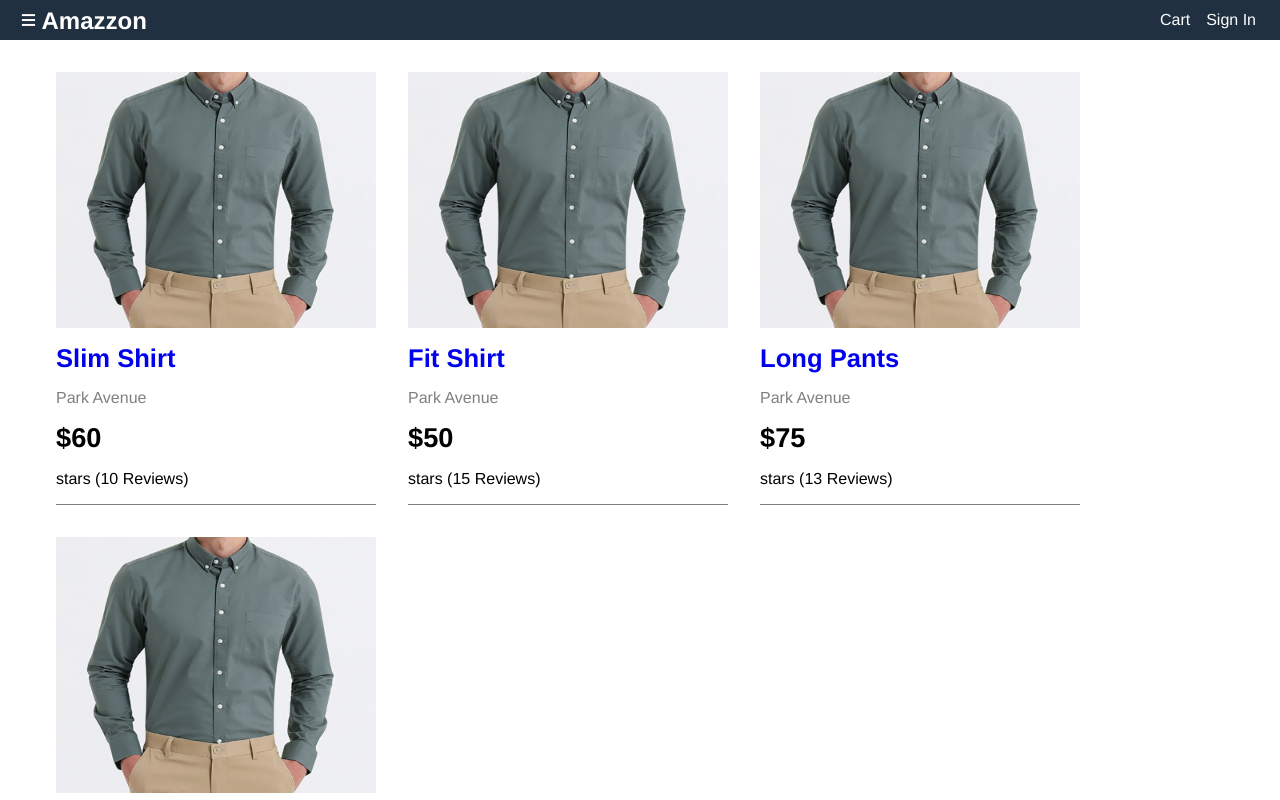
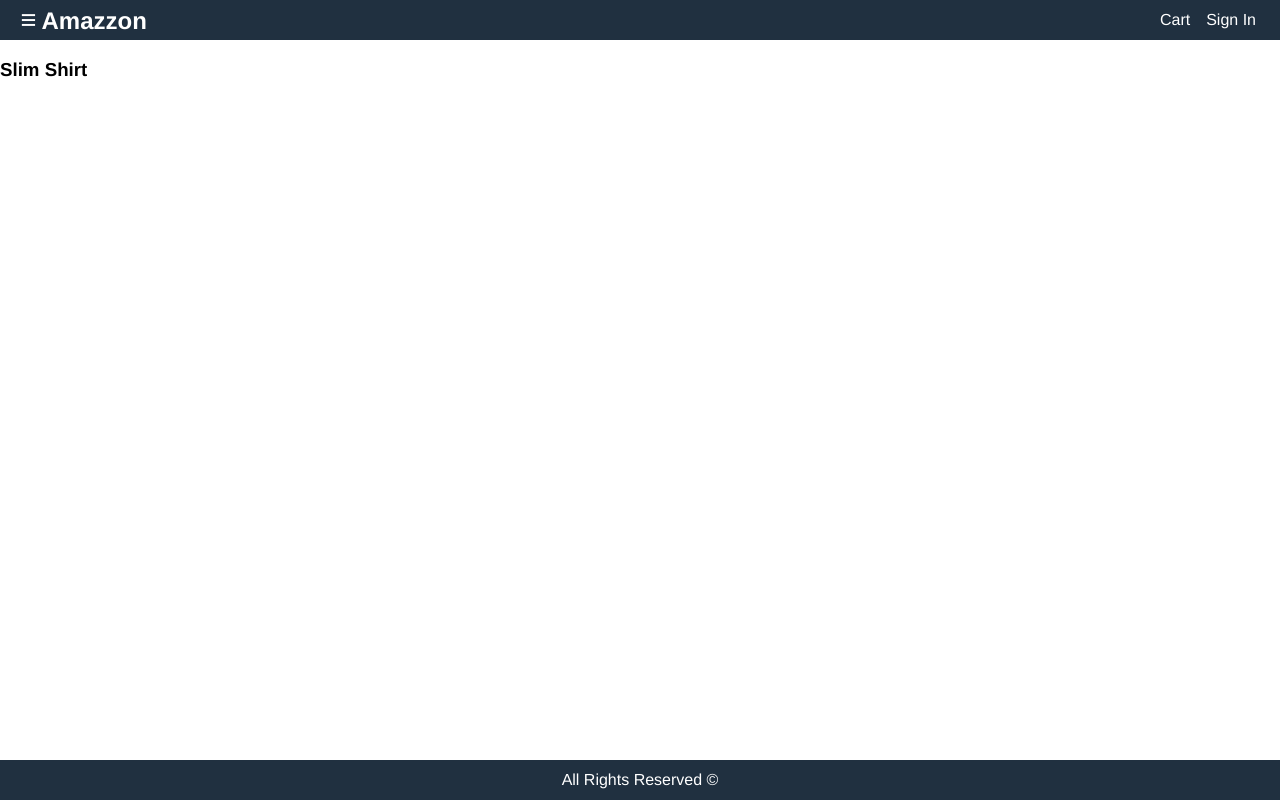
Before and after one commit to amrn1991/Amazzon-front, a React (Create React App) app: page /products/1 in a window 1280 px wide. Shown: the top 800 px of the page. Built offline with nearby package versions, Linux system fonts and the light colour scheme.

Commit message:
implemented react router dom

```diff
--- a/package.json
+++ b/package.json
@@ -8,6 +8,7 @@
     "@testing-library/user-event": "^12.8.3",
     "react": "^17.0.2",
     "react-dom": "^17.0.2",
+    "react-router-dom": "^5.3.0",
     "react-scripts": "4.0.3",
     "web-vitals": "^1.1.2"
   },
--- a/src/App.css
+++ b/src/App.css
@@ -11,6 +11,9 @@ body {
   font: 1em Helvetica;
   margin: 0;
   height: 100vh;
+}
+#root {
+  height: 100%;
 }
 .grid-container {
   display: grid;
--- a/src/App.js
+++ b/src/App.js
@@ -1,5 +1,7 @@
 import "./App.css";
-import data from "./data";
+import HomePage from "./Pages/HomePage";
+import ProductPage from "./Pages/ProductPage";
+import { Switch, Route, Link } from "react-router-dom";
 
 function App() {
   const openMenu = () => {
@@ -19,45 +21,28 @@ function App() {
           </button>
           <ul>
             <li>
-              <a href="/index.html">Pants</a>
+              <Link to="/products/pants">Pants</Link>
             </li>
             <li>
-              <a href="/index.html">Shirts</a>
+              <Link to="/products/shirts">Shirts</Link>
             </li>
           </ul>
         </aside>
         <div className="brand">
           <button onClick={openMenu}>&#8801;</button>
-          <a href="/index.html">Amazzon</a>
+          <Link to="/">Amazzon</Link>
         </div>
         <div className="header-links">
-          <a href="/cart.html">Cart</a>
-          <a href="/signin.html">Sign In</a>
+          <Link to="/cart.html">Cart</Link>
+          <Link to="/signin.html">Sign In</Link>
         </div>
       </header>
       <main className="main">
         <div className="content">
-          <ul className="products">
-            {data.products.map((product) => (
-              <li key={product.id}>
-                <div className="product">
-                  <img
-                    className="product-image"
-                    src={product.image}
-                    alt={product.name}
-                  />
-                  <div className="product-name">
-                    <a href="/product.html">{product.name}</a>
-                  </div>
-                  <div className="product-brand">{product.brand}</div>
-                  <div className="product-price">${product.price}</div>
-                  <div className="product-rating">
-                    stars ({product.numReviews} Reviews)
-                  </div>
-                </div>
-              </li>
-            ))}
-          </ul>
+          <Switch>
+            <Route exact path="/products/:id" component={ProductPage} />
+            <Route exact path="/" component={HomePage} />
+          </Switch>
         </div>
       </main>
       <footer className="footer">All Rights Reserved &copy;</footer>
--- /dev/null
+++ b/src/Pages/HomePage.jsx
@@ -0,0 +1,35 @@
+import React from "react";
+import data from "./../data";
+import { Link } from "react-router-dom";
+
+const HomePage = () => {
+  return (
+    <div>
+      <ul className="products">
+        {data.products.map((product) => (
+          <li key={product.id}>
+            <div className="product">
+              <Link to={`/products/${product._id}`}>
+                <img
+                  className="product-image"
+                  src={product.image}
+                  alt={product.name}
+                />
+              </Link>
+              <div className="product-name">
+                <Link to={`/products/${product._id}`}>{product.name}</Link>
+              </div>
+              <div className="product-brand">{product.brand}</div>
+              <div className="product-price">${product.price}</div>
+              <div className="product-rating">
+                stars ({product.numReviews} Reviews)
+              </div>
+            </div>
+          </li>
+        ))}
+      </ul>
+    </div>
+  );
+};
+
+export default HomePage;
--- /dev/null
+++ b/src/Pages/ProductPage.jsx
@@ -0,0 +1,13 @@
+import React from "react";
+import data from "./../data";
+
+const ProductPage = ({ match }) => {
+  const product = data.products.find((pro) => pro._id === match.params.id);
+  return (
+    <div>
+      <h3>{product.name}</h3>
+    </div>
+  );
+};
+
+export default ProductPage;
--- a/src/data.js
+++ b/src/data.js
@@ -1,7 +1,7 @@
 const data = {
   products: [
     {
-      id: 1,
+      _id: "1",
       name: "Slim Shirt",
       category: "shirts",
       image: "/images/Park-Avenue-Shirt.jpg",
@@ -11,7 +11,7 @@ const data = {
       numReviews: 10,
     },
     {
-      id: 2,
+      _id: "2",
       name: "Fit Shirt",
       category: "shirts",
       image: "/images/Park-Avenue-Shirt.jpg",
@@ -21,7 +21,7 @@ const data = {
       numReviews: 15,
     },
     {
-      id: 3,
+      _id: "3",
       name: "Long Pants",
       category: "pants",
       image: "/images/Park-Avenue-Shirt.jpg",
@@ -31,7 +31,7 @@ const data = {
       numReviews: 13,
     },
     {
-      id: 4,
+      _id: "4",
       name: "Baggy Jeans",
       category: "pants",
       image: "/images/Park-Avenue-Shirt.jpg",
```
Also changed, not shown: src/index.js (+7 -6 lines), 1 other file (tests, documents, lock files or other folders).
